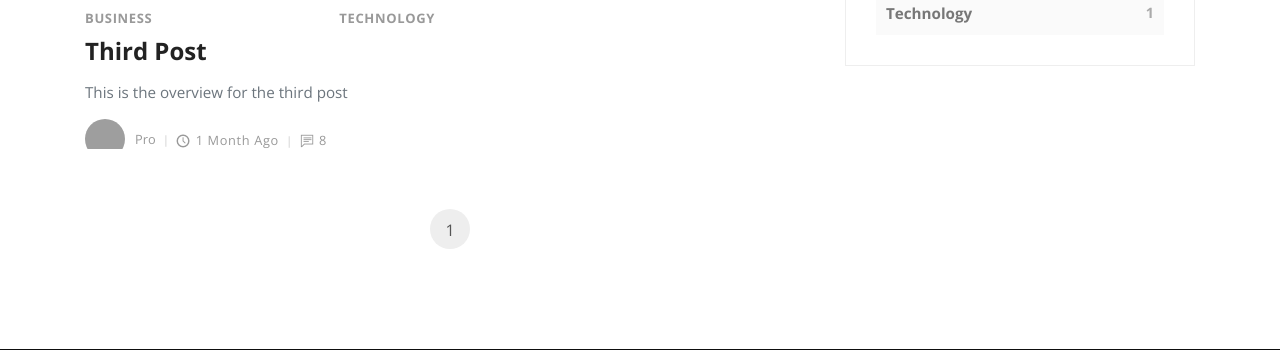
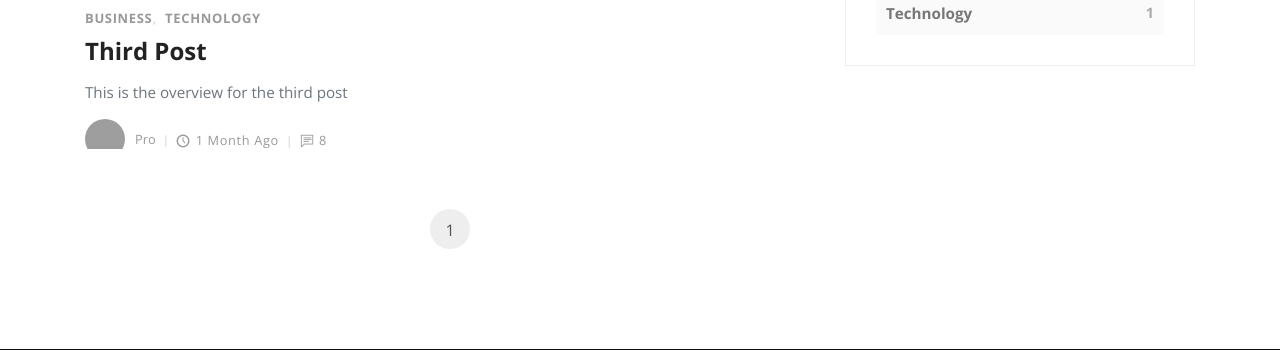
Before and after one commit to noxevolution/My-Blog-using-Django, a Django app: page /blog/ in a window 1280 px wide. Shown: the part 868-1218 px from the top of the page. Run offline with Django 3.2, Linux system fonts and the light colour scheme; data comes from the database, SQL or seed files in the repository; some libraries are stand-ins or nearby versions; grey boxes are pictures that could not be loaded.

Commit message:
Tags now showing correctly!

```diff
--- a/templates/blog.html
+++ b/templates/blog.html
@@ -15,9 +15,11 @@
                 <div class="post-thumbnail"><a href="{{ post.get_absolute_url }}"><img src="{{ post.thumbnail.url }}" alt="..." class="img-fluid"></a></div>
                 <div class="post-details">
                   <div class="post-meta d-flex justify-content-between">
-                    {% for cat in post.categories.all %}
-                    <div class="category"><a href="#">{{ cat }}</a></div>
-                    {% endfor %}
+                    <div class="category">
+                      {% for cat in post.categories.all %}
+                      <a href="#">{{ cat }}</a>
+                      {% endfor %}
+                    </div>
                   </div><a href="{{ post.get_absolute_url }}">
                     <h3 class="h4">{{ post.title }}</h3></a>
                   <p class="text-muted">{{ post.overview }}</p>
```
